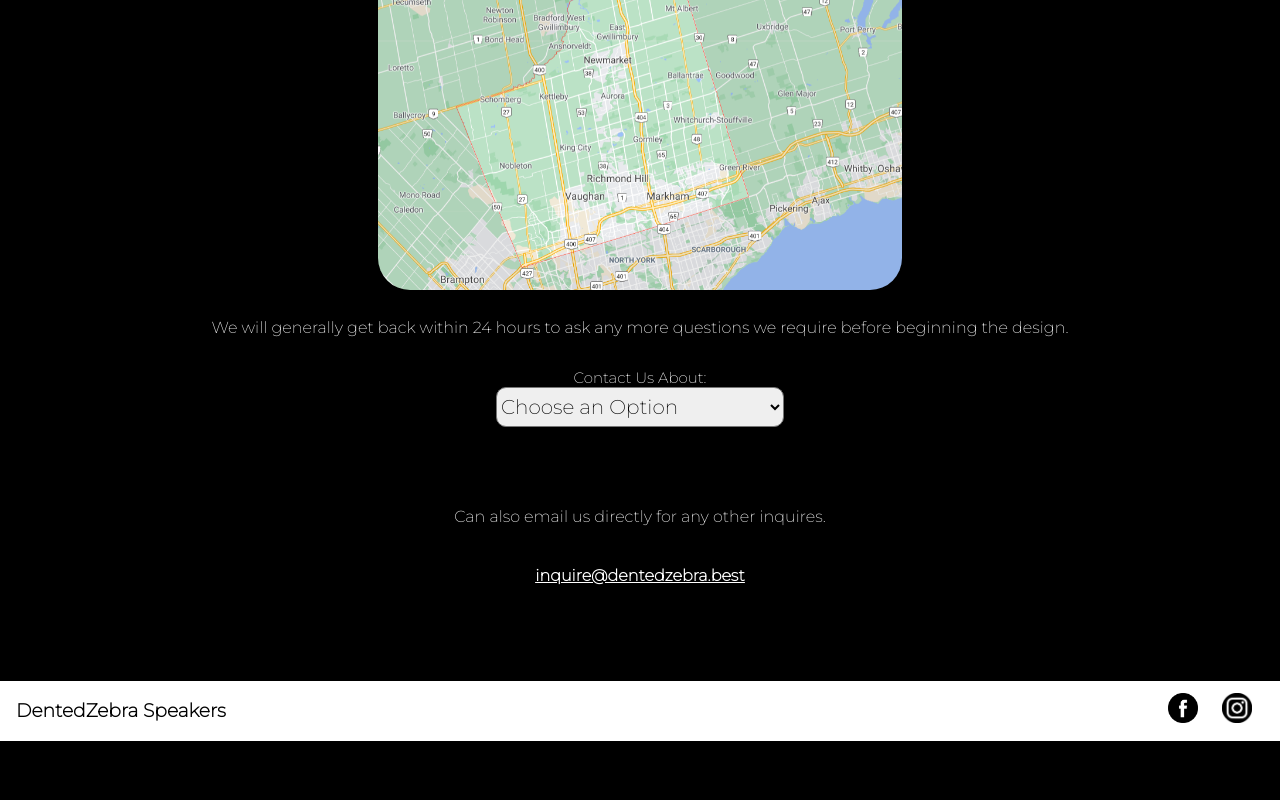
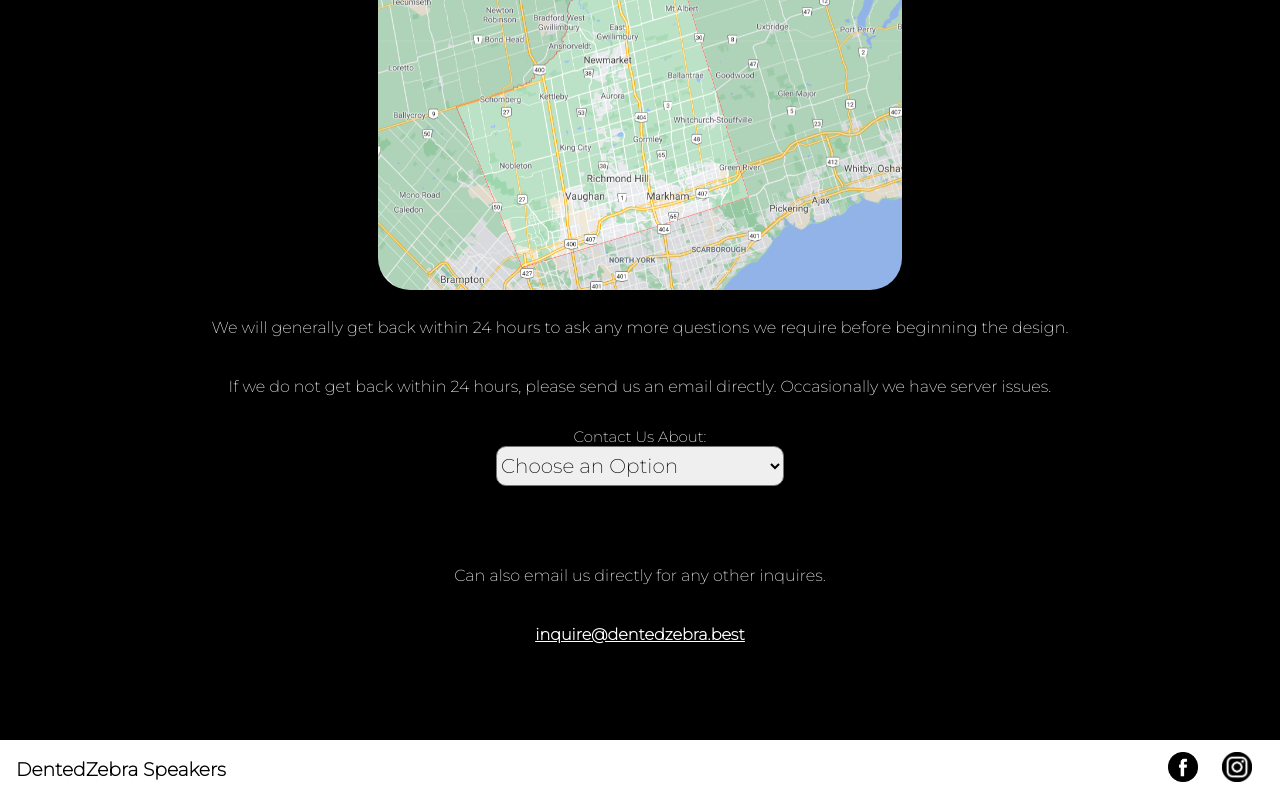
Before and after one commit to colinrjrobbins/dentedzebra_website, a React (Create React App) app in the folder dentedzebra/client/: page /contact in a window 1280 px wide. Shown: the part 720-1520 px from the top of the page. Before the commit the page ends 1461 px from the top, so only its background shows below. Built offline with nearby package versions, Linux system fonts and the light colour scheme; a web font is replaced by a local one.

Commit message:
Updated contact
Set Ashleys page as a work in progress temporarily

```diff
--- a/dentedzebra/client/src/components/Pages/Contact.js
+++ b/dentedzebra/client/src/components/Pages/Contact.js
@@ -132,6 +132,7 @@ class Contact extends React.Component {
                     If that causes any inconveniences we do apologize, and are planning to expand in the near future.</p>
                 <img alt="york_region_map" src={YorkMap} />
                 <p>We will generally get back within 24 hours to ask any more questions we require before beginning the design.</p>
+                <p>If we do not get back within 24 hours, please send us an email directly. Occasionally we have server issues.</p>
                 {/* create the initial option for forms */}
                 <form className="general">
                     <label>Contact Us About:</label>
--- a/dentedzebra/client/src/components/Team/AshleyDennison.js
+++ b/dentedzebra/client/src/components/Team/AshleyDennison.js
@@ -10,6 +10,7 @@ const AshleyDennison = () => {
         <div className='general ashleydennison-page animate__fadeIn'>
             <h1>Ashley Dennison</h1>
 
+            <p>Work in Progress</p>
             <button className="general__button button__ripple"><Link to="/team">Back</Link></button>
         </div>
     );
```
Also changed, not shown: 1 other file (tests, documents, lock files or other folders).
